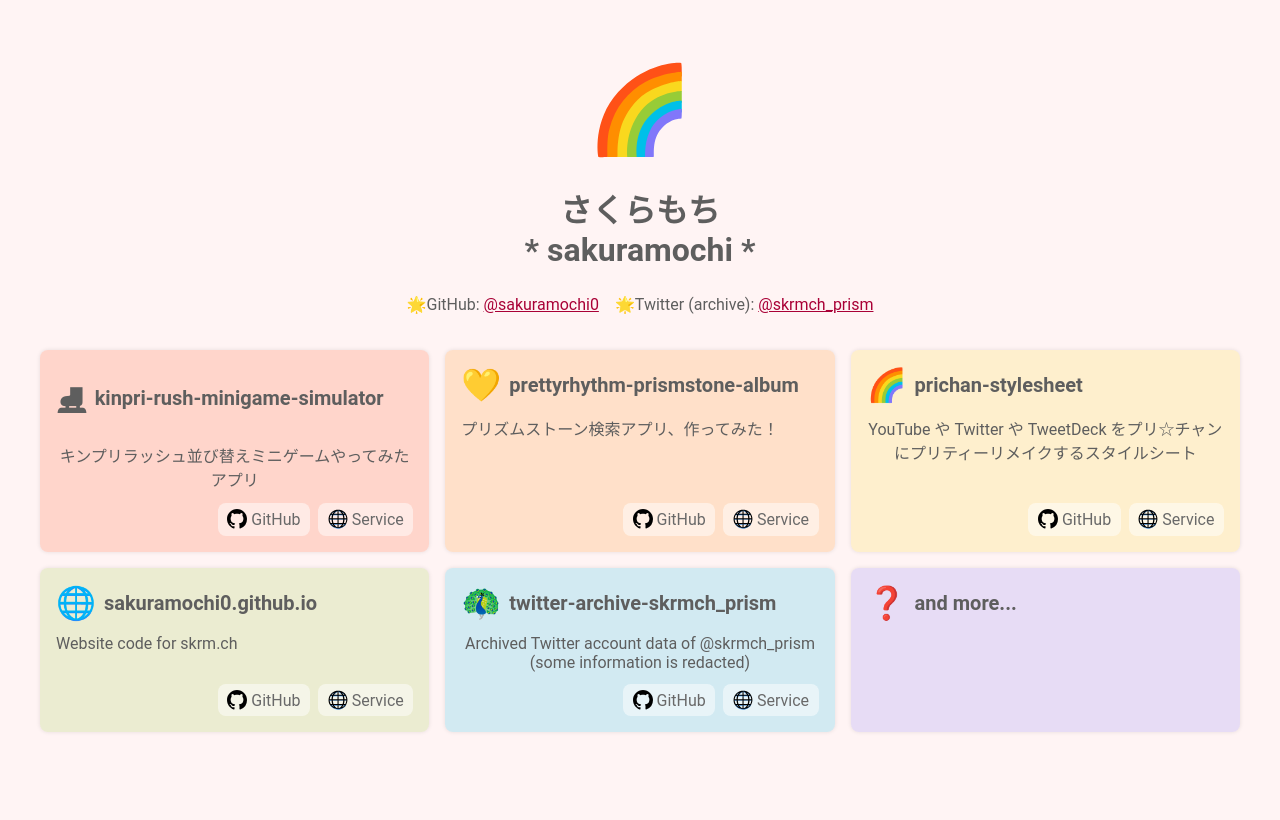
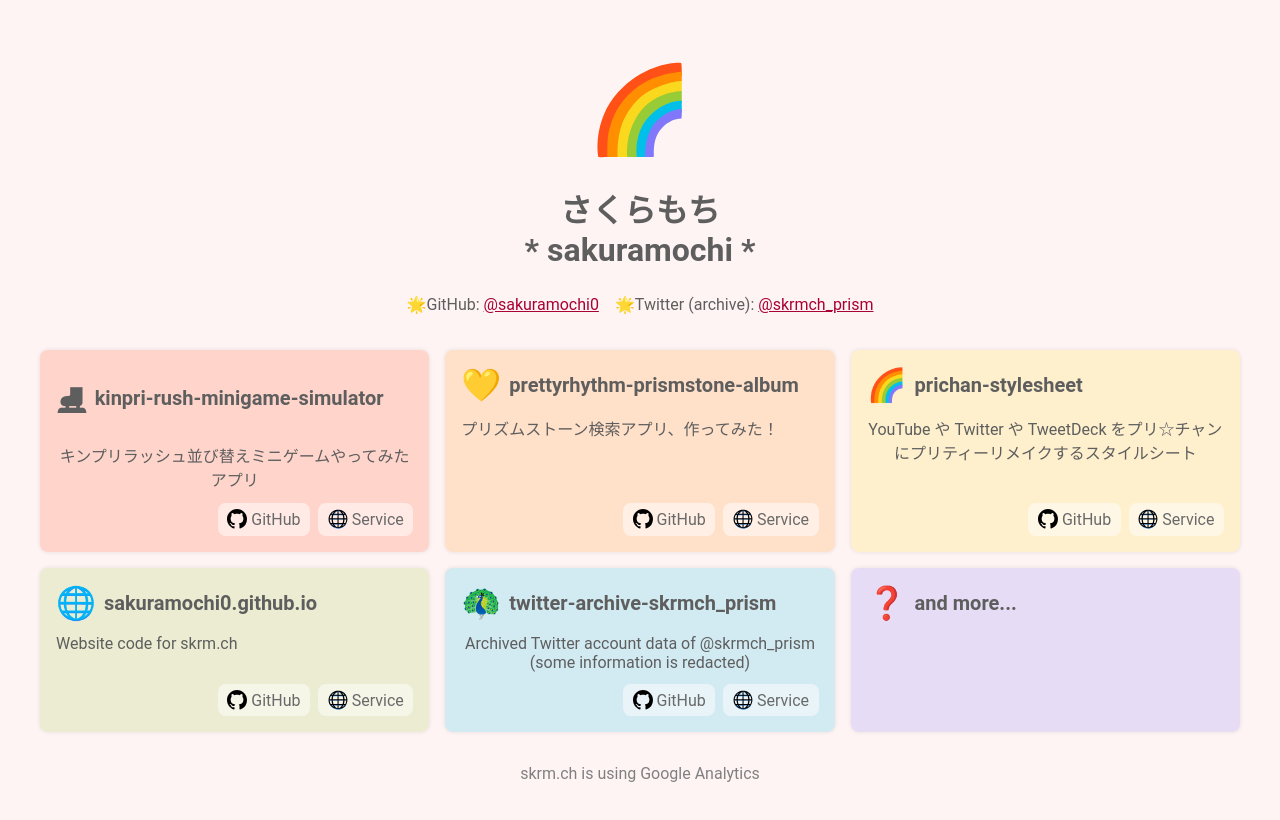
Before and after one commit to sakuramochi0/sakuramochi0.github.io, a Vue app: page / in a window 1280 px wide. Shown: the top 820 px of the page. Built offline with nearby package versions, Linux system fonts and the light colour scheme.

Commit message:
Add Google Analytics code and a disclaimer

```diff
--- a/index.html
+++ b/index.html
@@ -1,5 +1,5 @@
 <!DOCTYPE html>
-<html lang="en">
+<html lang="ja">
 <head>
     <meta charset="UTF-8"/>
     <link rel="apple-touch-icon" sizes="180x180" href="/src/assets/apple-touch-icon.png">
@@ -11,6 +11,16 @@
     <meta name="theme-color" content="#e0ffff">
     <meta name="viewport" content="width=device-width, initial-scale=1.0"/>
     <title>sakuramochi * website</title>
+
+    <!-- Global site tag (gtag.js) - Google Analytics -->
+    <script async src="https://www.googletagmanager.com/gtag/js?id=UA-7053288-2"></script>
+    <script>
+        window.dataLayer = window.dataLayer || [];
+        function gtag(){dataLayer.push(arguments);}
+        gtag('js', new Date());
+
+        gtag('config', 'UA-7053288-2');
+    </script>
 </head>
 <body>
 <div id="app"></div>
--- a/src/components/Home.vue
+++ b/src/components/Home.vue
@@ -10,9 +10,6 @@
 
 export default {
   name: 'Home',
-  data() {
-    return {}
-  },
   computed: {
     featuredRepos() {
       const repositoryList: string[] = [
@@ -71,8 +68,12 @@
         <span class="emoji">❓</span>
         and more...
       </div>
+      <p class="description"></p>
     </div>
   </div>
+  <footer>
+    <p>skrm.ch is using Google Analytics</p>
+  </footer>
 </template>
 
 <style lang="scss">
@@ -186,4 +187,9 @@
     }
   }
 }
+
+footer {
+  margin-top: 2rem;
+  color: gray;
+}
 </style>
```
